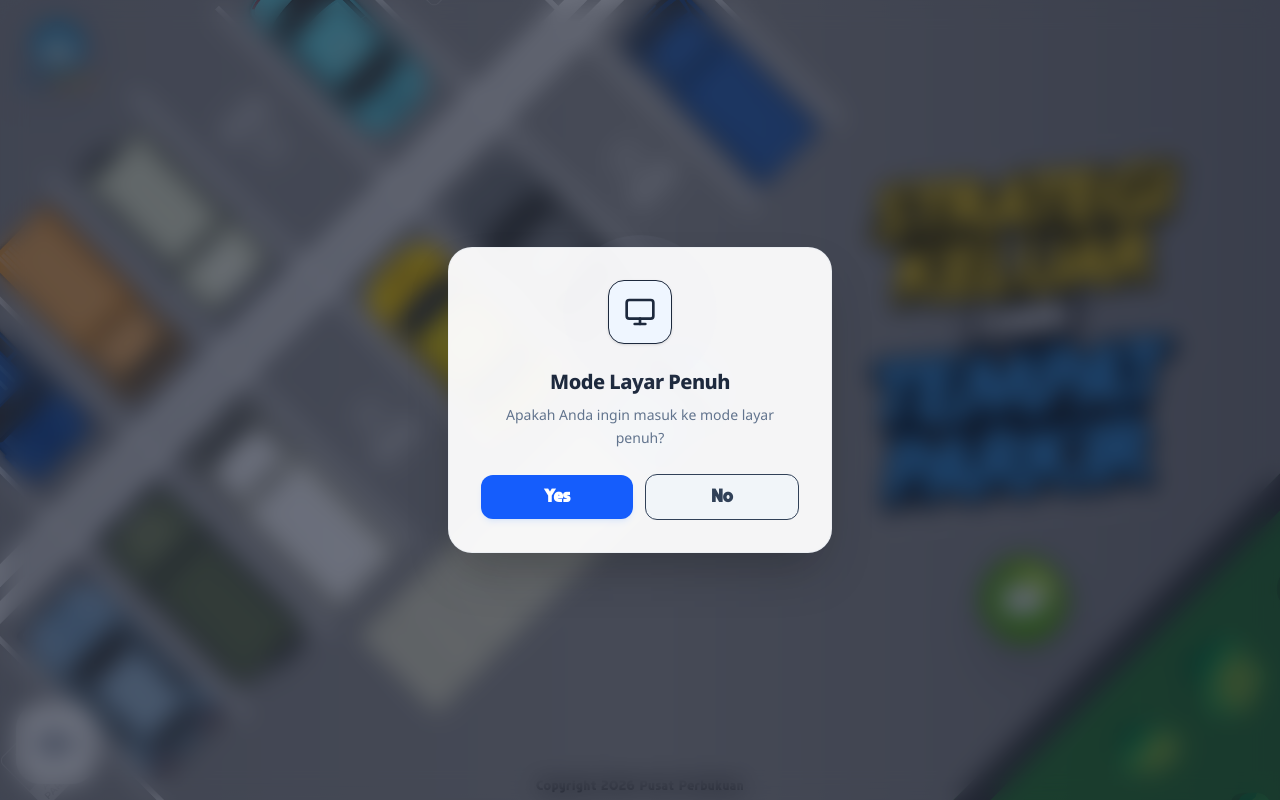
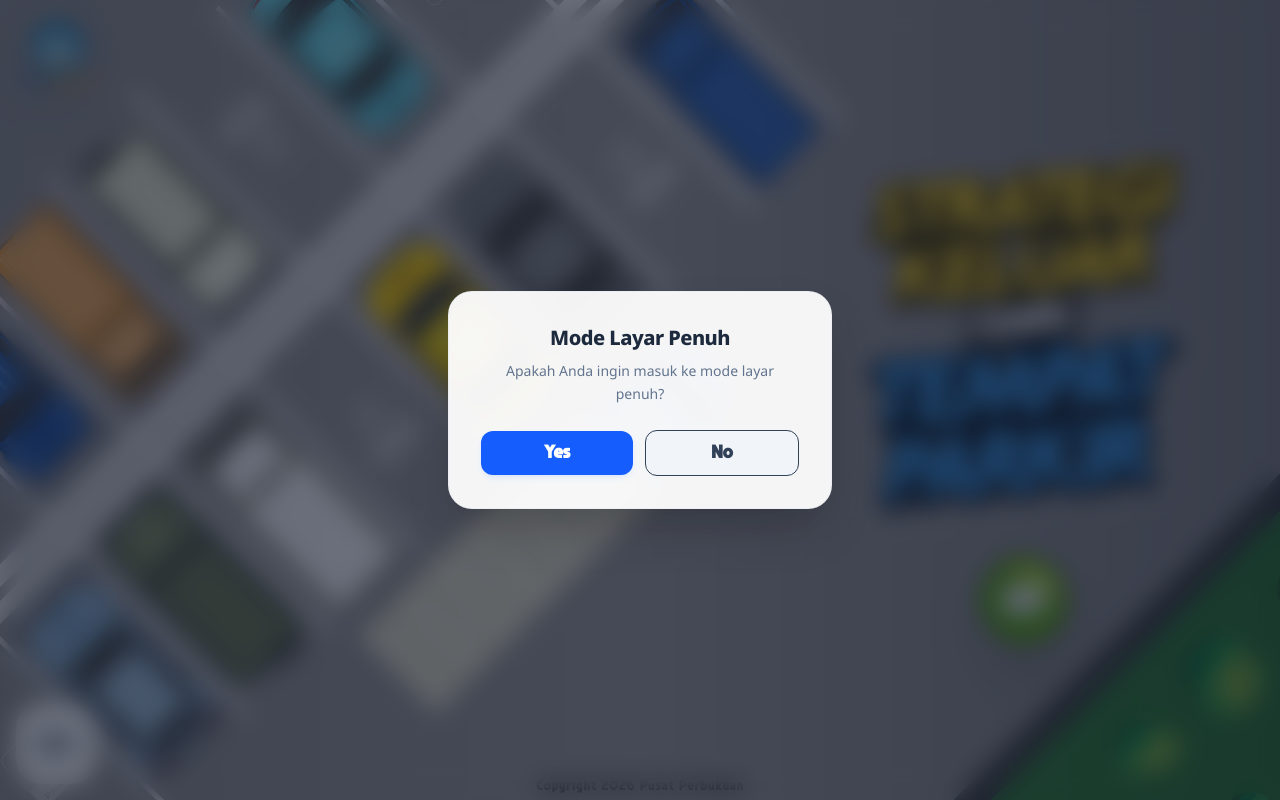
Before and after one commit to rhmn68/aigensee-escape-parking-challenge, a React (Vite) app: page / in a window 1280 px wide. Built offline with nearby package versions, Linux system fonts and the light colour scheme.

Commit message:
Remove fullscreen prompt icon

```diff
--- a/src/App.tsx
+++ b/src/App.tsx
@@ -1,5 +1,5 @@
 import React, { useState, useEffect } from "react";
-import { Smartphone, Monitor, RotateCcw } from "lucide-react";
+import { Smartphone, RotateCcw } from "lucide-react";
 import { LEVELS } from "@levels";
 import { useGameState } from "@hooks/useGameState";
 import { SplashPage } from "@pages/splash/SplashPage";
@@ -147,14 +147,6 @@ export default function App() {
       {showFullscreenPrompt && (
         <div className="fixed inset-0 z-[9999] flex items-center justify-center bg-slate-900/60 backdrop-blur-md p-4 select-none">
           <div className="relative max-w-sm w-full mx-auto bg-white/95 border border-slate-200/50 shadow-2xl rounded-3xl p-6 sm:p-8 flex flex-col items-center text-center animate-scaleIn">
-            {/* Pulsing screen icon */}
-            <div className="relative flex items-center justify-center mb-6">
-              <div className="absolute w-20 h-20 bg-blue-100/50 rounded-full animate-ping opacity-75" />
-              <div className="w-16 h-16 bg-blue-50 border border-blue-150 rounded-2xl flex items-center justify-center text-3xl shadow-sm z-10">
-                <Monitor size={32} aria-hidden="true" />
-              </div>
-            </div>
-
             <h3 className="text-lg sm:text-xl font-black text-slate-800 tracking-tight mb-2">
               Mode Layar Penuh
             </h3>
```
